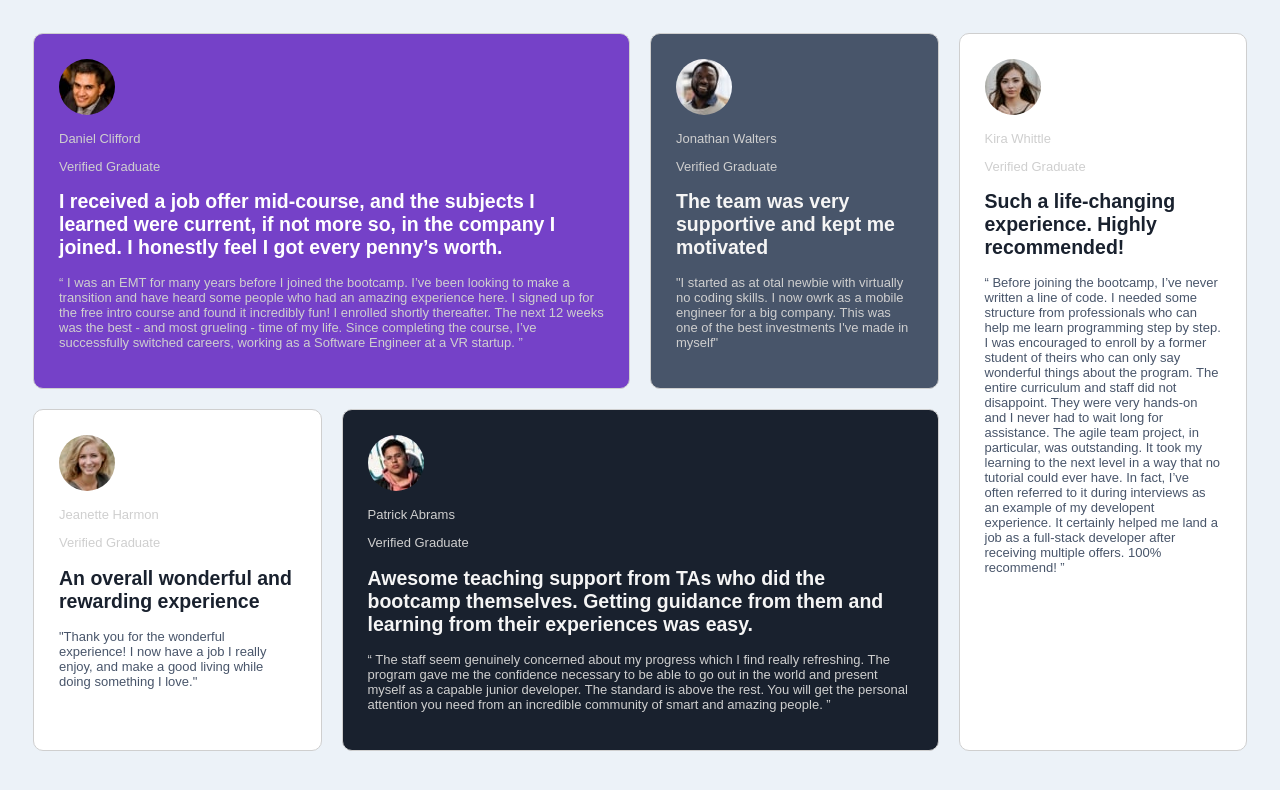
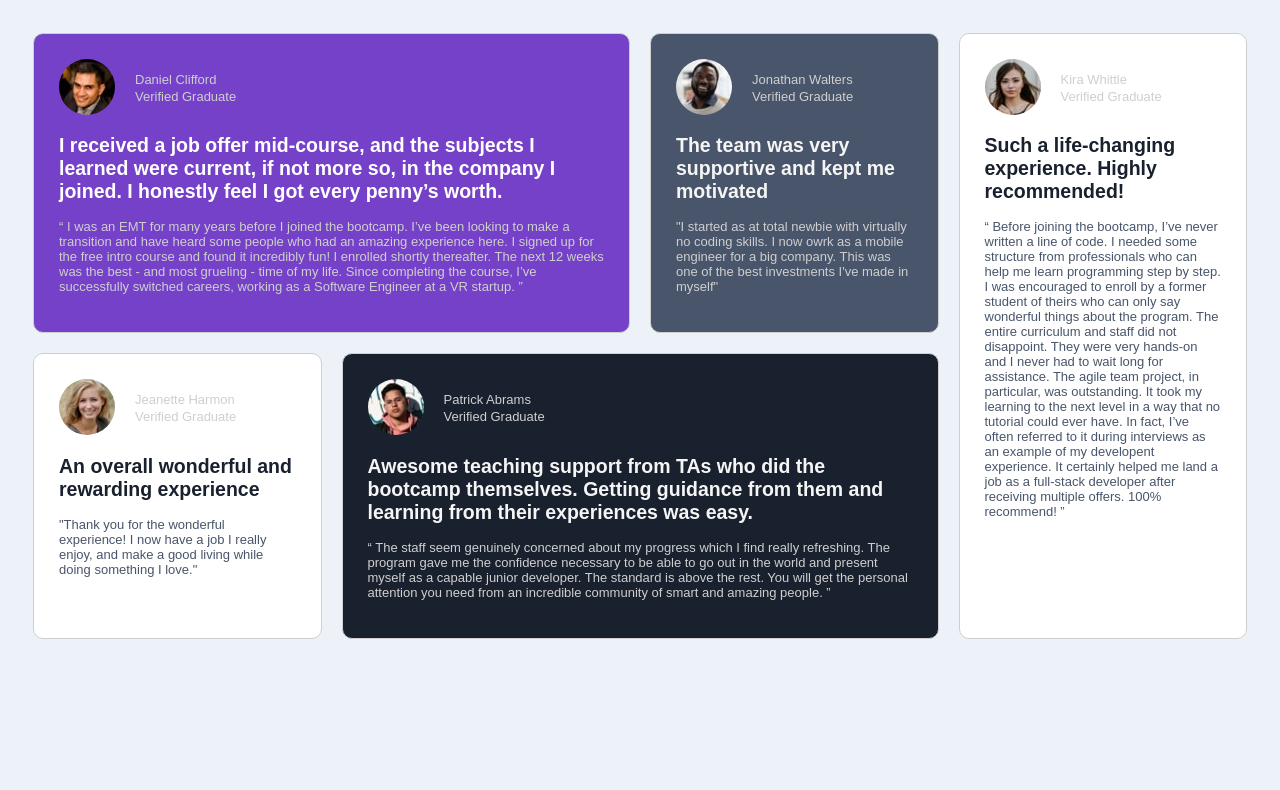
Before and after one commit to ARam2142/testimonials-grid-section-main, a plain HTML site: page index.html in a window 1280 px wide. Drawn offline with Linux system fonts and the light colour scheme.

Commit message:
picture aligned with name and graduate verified

```diff
--- a/index.html
+++ b/index.html
@@ -17,11 +17,11 @@
 
     <!--Daniel Card-->
     <div class="card-1">
-      <div class="inline-flex space-x-6">
+      <div class="wrapper">
         <img src="./images/image-daniel.jpg" alt="Daniel">
-        <div class="name">
-          <p>Daniel Clifford</p>
-          <p>Verified Graduate</p>
+        <div class="profile">
+          <p class="name">Daniel Clifford</p>
+          <p class="verify">Verified Graduate</p>
         </div>
       </div>
 
@@ -40,11 +40,11 @@
 
     <!--Jonathan Card-->
     <div class="card-2">
-      <div class="inline-flex space-x-6">
+      <div class="wrapper">
         <img src="./images/image-jonathan.jpg" alt="Jonathan">
-        <div class="name">
-          <p>Jonathan Walters</p>
-          <p>Verified Graduate</p>
+        <div class="profile">
+          <p class="name">Jonathan Walters</p>
+          <p class="verify">Verified Graduate</p>
 
         </div>
 
@@ -52,7 +52,7 @@
 
       <h2 class="" style="color:whitesmoke">The team was very supportive and kept me motivated</h2>
       <p>
-        "I started as at otal newbie with virtually no coding skills. I now owrk as a mobile engineer for a big
+        "I started as at total newbie with virtually no coding skills. I now owrk as a mobile engineer for a big
         company. This was one of the best investments I've made in myself"
       </p>
 
@@ -60,11 +60,11 @@
 
     <!--Kira Card-->
     <div class="card-3">
-      <div class="inline-flex space-x-6">
+      <div class="wrapper">
         <img src="./images/image-kira.jpg" alt="Kira">
-        <div class="name">
-          <p> Kira Whittle</p>
-          <p>Verified Graduate</p>
+        <div class="profile">
+          <p class="name"> Kira Whittle</p>
+          <p class="verify">Verified Graduate</p>
         </div>
 
       </div>
@@ -84,11 +84,11 @@
 
     <!--Jeanette Card-->
     <div class="card-4">
-      <div class="inline-flex space-x-6">
+      <div class="wrapper">
         <img src="./images/image-jeanette.jpg" alt="Jeanette">
-        <div class="name">
-          <p> Jeanette Harmon</p>
-          <p>Verified Graduate</p>
+        <div class="profile">
+          <p class="name"> Jeanette Harmon</p>
+          <p class="verify">Verified Graduate</p>
         </div>
 
       </div>
@@ -101,12 +101,11 @@
     </div>
     <!--Patrick Card-->
     <div class="card-5">
-
-      <div class="inline-flex space-x-6">
+      <div class="wrapper">
         <img src="./images/image-patrick.jpg" alt="Patrick">
-        <div class="name">
-          <p> Patrick Abrams</p>
-          <p>Verified Graduate</p>
+        <div class="profile">
+          <p class="name"> Patrick Abrams</p>
+          <p class="verify">Verified Graduate</p>
         </div>
       </div>
 
--- a/style.css
+++ b/style.css
@@ -21,6 +21,20 @@ body {
 
 img {
     border-radius: 50%;
+}
+
+.profile {
+    display: inline-block;
+    margin-left: 20px;
+    position: absolute;
+}
+
+.name {
+    margin-bottom: 0;
+}
+
+.verify {
+    margin-top: 2px;
 }
 
 .card-1 {
```
